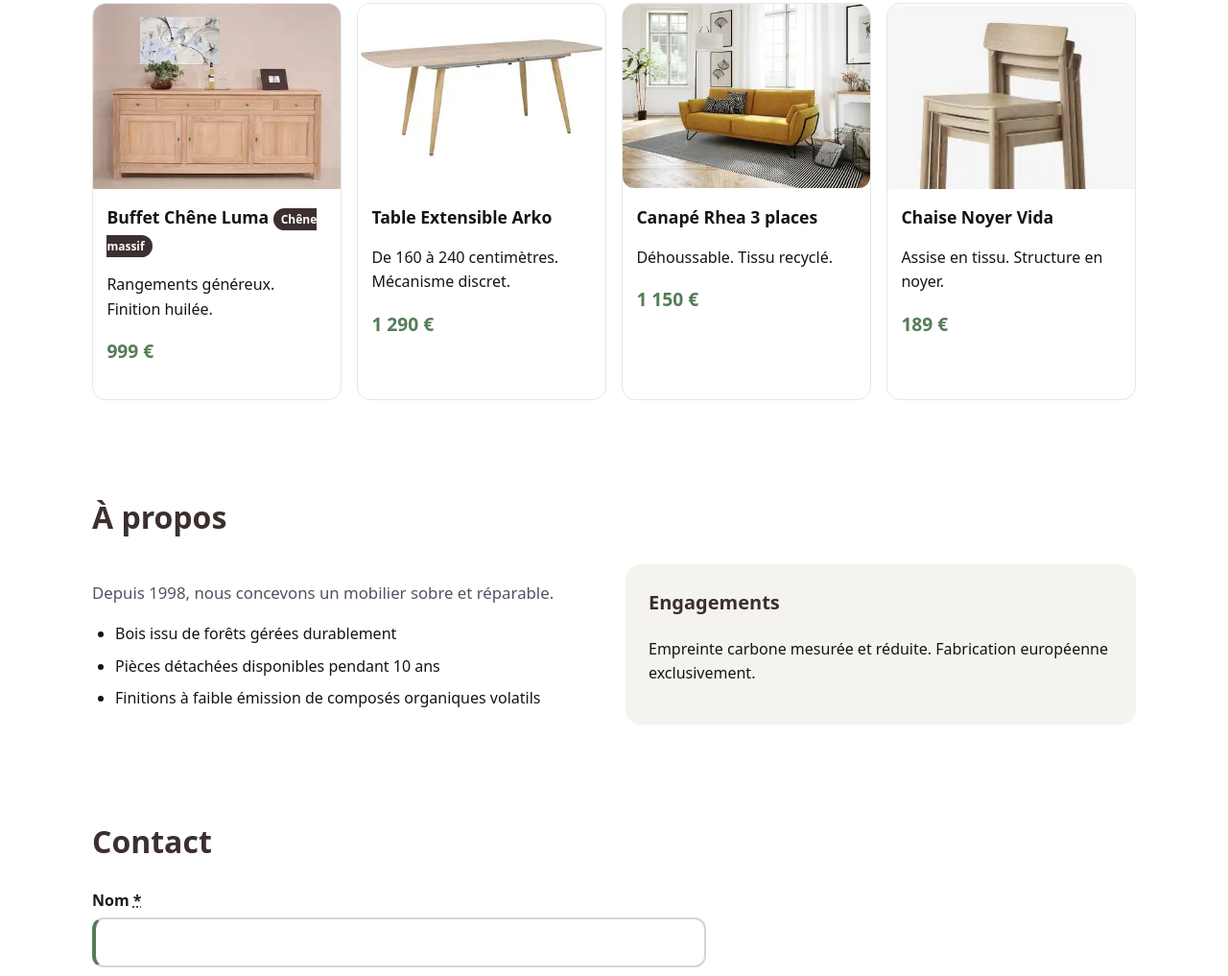
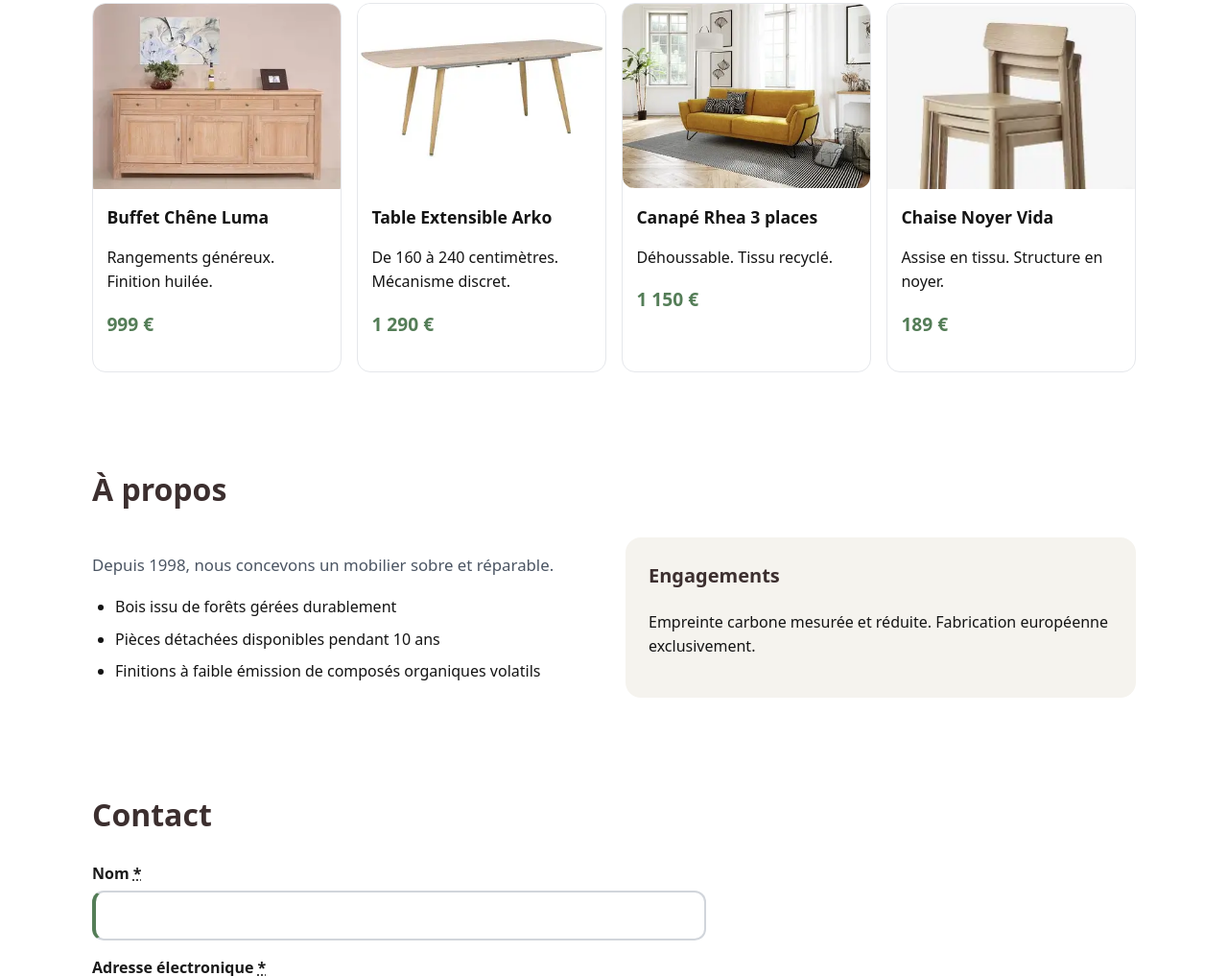
Before and after one commit to moha-dc/projet_meuble, a plain HTML site: page index.html in a window 1280 px wide. Shown: the part 801-1818 px from the top of the page at 96% size. Drawn offline with Linux system fonts and the light colour scheme.

Commit message:
dernier push

```diff
--- a/index.html
+++ b/index.html
@@ -66,7 +66,7 @@
               <img src="asset/img/chene.jpeg" alt="Buffet en chêne massif de couleur naturelle avec portes et tiroirs" loading="lazy" width="800" height="600">
             </figure>
             <div class="body">
-              <h3>Buffet Chêne Luma <span class="badge" aria-label="Matériau">Chêne massif</span></h3>
+              <h3>Buffet Chêne Luma </h3>
               <p>Rangements généreux. Finition huilée.</p>
               <p class="price" aria-label="Prix">999 €</p>
             </div>
```
